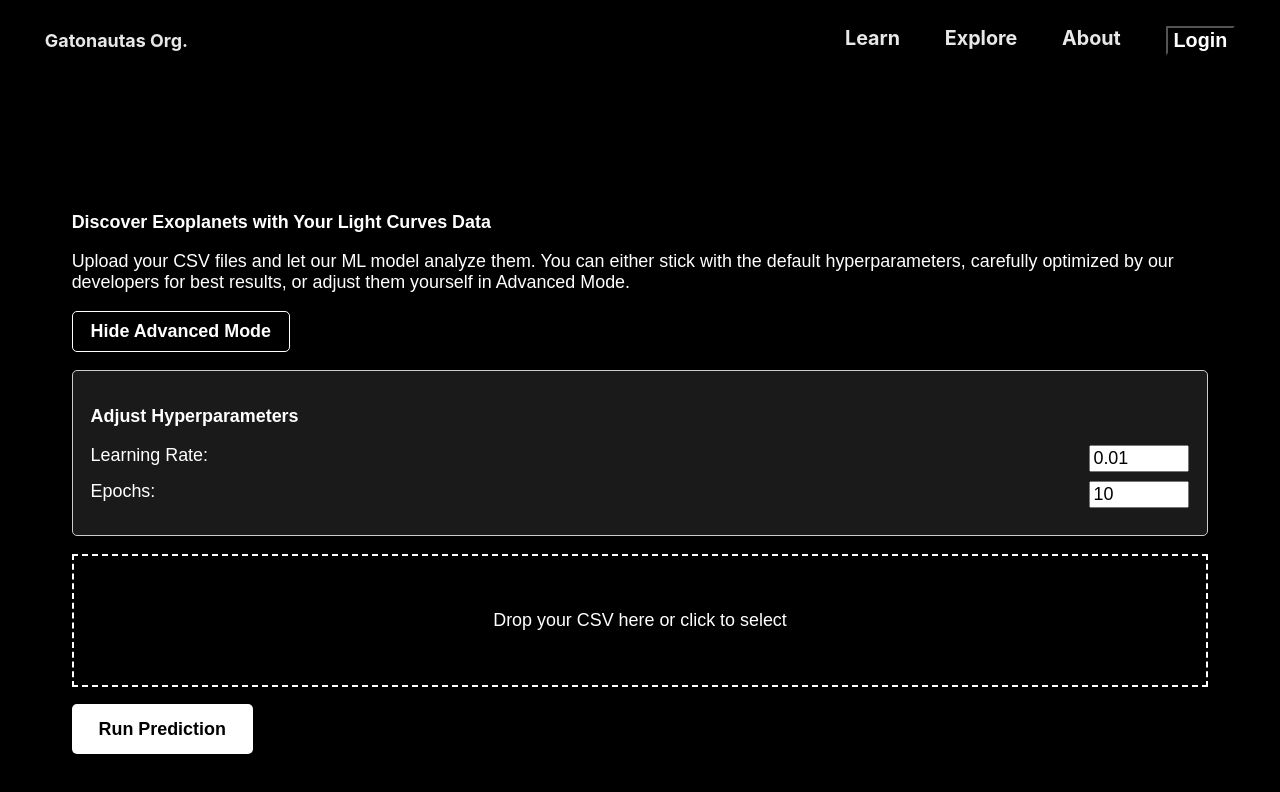
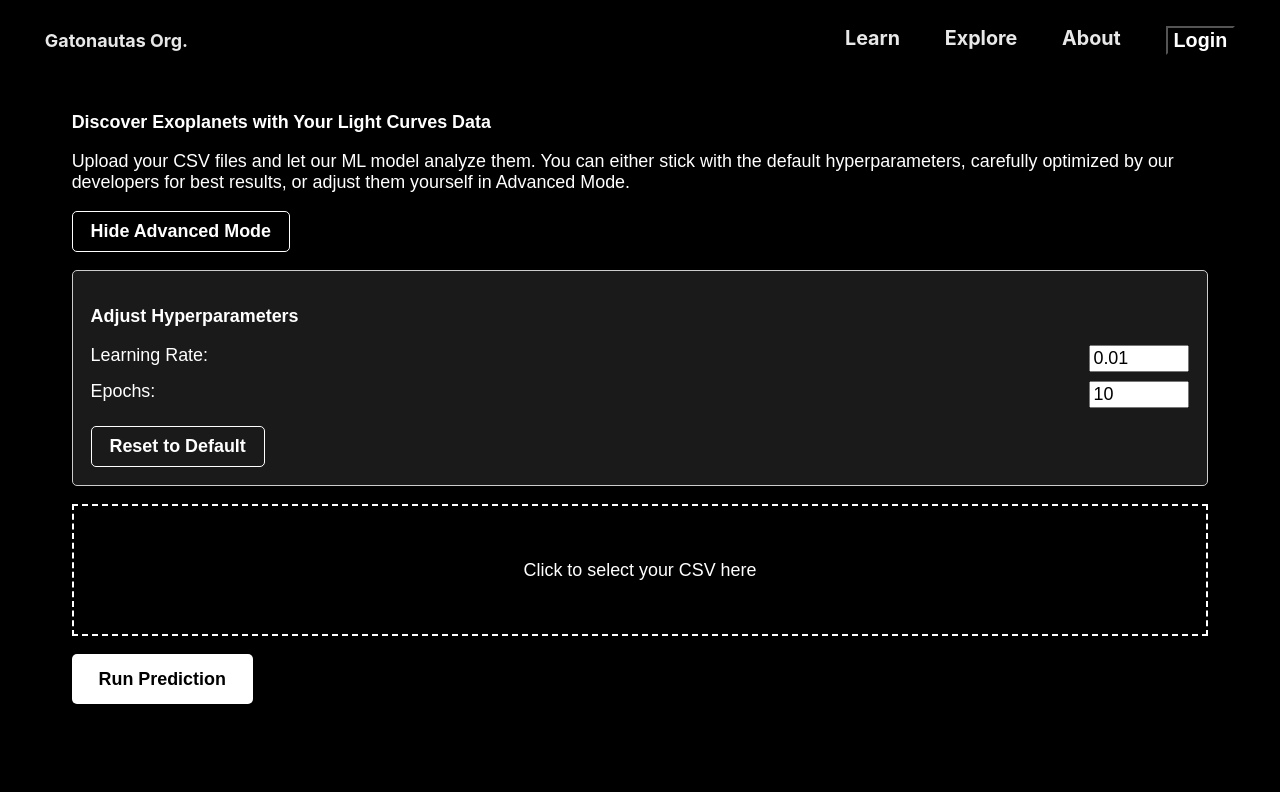
Before and after one commit to Mykaell-Max/Gatonautas, a React (Vite) app in the folder web/front-end/: page /UploadData in a window 1280 px wide. Both pictures are taken after a click on the button "Advanced Mode". Shown: the top 792 px of the page. Built offline with nearby package versions, Linux system fonts and the light colour scheme; a web font is replaced by a local one.

Commit message:
Upload Hook and Service

```diff
--- /dev/null
+++ b/web/front-end/src/hooks/useUpload.ts
@@ -0,0 +1,23 @@
+import { useState } from "react";
+import { uploadData } from "../services/uploadService";
+
+export const useUpload = () => {
+  const [loading, setLoading] = useState(false);
+  const [error, setError] = useState<string | null>(null);
+  const [result, setResult] = useState<any>(null);
+
+  const submitUpload = async (file: File, learningRate: number, epochs: number) => {
+    try {
+      setLoading(true);
+      setError(null);
+      const response = await uploadData(file, learningRate, epochs);
+      setResult(response);
+    } catch (err: any) {
+      setError(err.message || "Upload failed");
+    } finally {
+      setLoading(false);
+    }
+  };
+
+  return { submitUpload, loading, error, result };
+};
--- a/web/front-end/src/pages/Explore/Explore.css
+++ b/web/front-end/src/pages/Explore/Explore.css
@@ -65,7 +65,6 @@
   padding: 0.8rem 1.5rem;
   font-size: 1rem;
   border-radius: 5px;
-  border: none;
   cursor: pointer;
   transition: background 0.3s ease;
 }
--- a/web/front-end/src/pages/Explore/UploadData/UploadData.css
+++ b/web/front-end/src/pages/Explore/UploadData/UploadData.css
@@ -1,5 +1,5 @@
 .upload-container {
-  padding: 100px 2rem 2rem 2rem; /* topo, direita, baixo, esquerda */
+  padding: 50px 2rem 2rem 2rem; /* topo, direita, baixo, esquerda */
   color: white;
   font-family: Arial, Helvetica, sans-serif;
   min-height: 100vh;
@@ -62,3 +62,18 @@
 .submit-btn:hover {
   background: #ffcc00;
 }
+.reset-btn {
+  margin-top: 0.5rem;
+  padding: 0.5rem 1rem;
+  border-radius: 5px;
+  border: 1px solid white;
+  background: transparent;
+  color: white;
+  font-weight: bold;
+  cursor: pointer;
+  transition: background 0.3s ease;
+}
+
+.reset-btn:hover {
+  background: rgba(255, 255, 255, 0.2);
+}
--- a/web/front-end/src/pages/Explore/UploadData/UploadDataView.tsx
+++ b/web/front-end/src/pages/Explore/UploadData/UploadDataView.tsx
@@ -1,6 +1,7 @@
 import { useState } from "react";
 import type { ChangeEvent } from "react";
 import "./UploadData.css";
+import { useUpload } from "../../../hooks/useUpload";
 
 const UploadDataView: React.FC = () => {
   const [file, setFile] = useState<File | null>(null);
@@ -8,19 +9,35 @@ const UploadDataView: React.FC = () => {
   const [learningRate, setLearningRate] = useState(0.01);
   const [epochs, setEpochs] = useState(10);
 
+  const defaultParams = { learningRate: 0.01, epochs: 10 };
+  const { submitUpload, loading, error, result } = useUpload();
+
   const handleFileChange = (e: ChangeEvent<HTMLInputElement>) => {
     if (e.target.files && e.target.files.length > 0) {
       setFile(e.target.files[0]);
     }
   };
 
+  const handleReset = () => {
+    setLearningRate(defaultParams.learningRate);
+    setEpochs(defaultParams.epochs);
+  };
+
+  const handleSubmit = () => {
+  if (!file) return;
+  submitUpload(file, learningRate, epochs);
+};
+
   return (
     <div className="upload-container">
-  <h1>Discover Exoplanets with Your Light Curves Data</h1>
-  <p>
-    Upload your CSV files and let our ML model analyze them. You can either stick with the default hyperparameters, carefully optimized by our developers for best results, or adjust them yourself in Advanced Mode.
-  </p>
-            <button
+      <h1>Discover Exoplanets with Your Light Curves Data</h1>
+      <p>
+        Upload your CSV files and let our ML model analyze them. You can either
+        stick with the default hyperparameters, carefully optimized by our
+        developers for best results, or adjust them yourself in Advanced Mode.
+      </p>
+
+      <button
         className="advanced-toggle"
         onClick={() => setShowAdvanced(!showAdvanced)}
       >
@@ -30,6 +47,7 @@ const UploadDataView: React.FC = () => {
       {showAdvanced && (
         <div className="advanced-settings">
           <h3>Adjust Hyperparameters</h3>
+
           <label>
             Learning Rate:
             <input
@@ -48,13 +66,17 @@ const UploadDataView: React.FC = () => {
               onChange={(e) => setEpochs(Number(e.target.value))}
             />
           </label>
+
+          <button className="reset-btn" onClick={handleReset}>
+            Reset to Default
+          </button>
         </div>
       )}
+
       <div
         className="upload-dropzone"
         onClick={() => document.getElementById("fileInput")?.click()}
       >
-
         <input
           type="file"
           accept=".csv"
@@ -65,10 +87,16 @@ const UploadDataView: React.FC = () => {
         {file ? (
           <p className="file-name">{file.name}</p>
         ) : (
-          <p>Drop your CSV here or click to select</p>
+          <p>Click to select your CSV here</p>
         )}
       </div>
-      <button className="submit-btn">Run Prediction</button>
+
+      <button className="submit-btn" onClick={handleSubmit} disabled={loading}>
+  {loading ? "Processing..." : "Run Prediction"}
+</button>
+
+{error && <p style={{ color: "red" }}>{error}</p>}
+{result && <pre>{JSON.stringify(result, null, 2)}</pre>}
     </div>
   );
 };
--- a/web/front-end/src/pages/Learn/Learn.css
+++ b/web/front-end/src/pages/Learn/Learn.css
@@ -64,7 +64,6 @@
   padding: 0.8rem 1.5rem;
   font-size: 1rem;
   border-radius: 5px;
-  border: none;
   cursor: pointer;
   transition: background 0.3s ease;
 }
--- /dev/null
+++ b/web/front-end/src/services/api.ts
@@ -0,0 +1,7 @@
+const API_URL = "http://localhost:5000"; // depois trocam pro endpoint real
+
+export const apiFetch = async (endpoint: string, options: RequestInit = {}) => {
+  const res = await fetch(`${API_URL}${endpoint}`, options);
+  if (!res.ok) throw new Error(`API error: ${res.status}`);
+  return res.json();
+};
--- /dev/null
+++ b/web/front-end/src/services/uploadService.ts
@@ -0,0 +1,13 @@
+import { apiFetch } from "./api";
+
+export const uploadData = async (file: File, learningRate: number, epochs: number) => {
+  const formData = new FormData();
+  formData.append("file", file);
+  formData.append("learning_rate", learningRate.toString());
+  formData.append("epochs", epochs.toString());
+
+  return apiFetch("/predict", {
+    method: "POST",
+    body: formData,
+  });
+};
```
